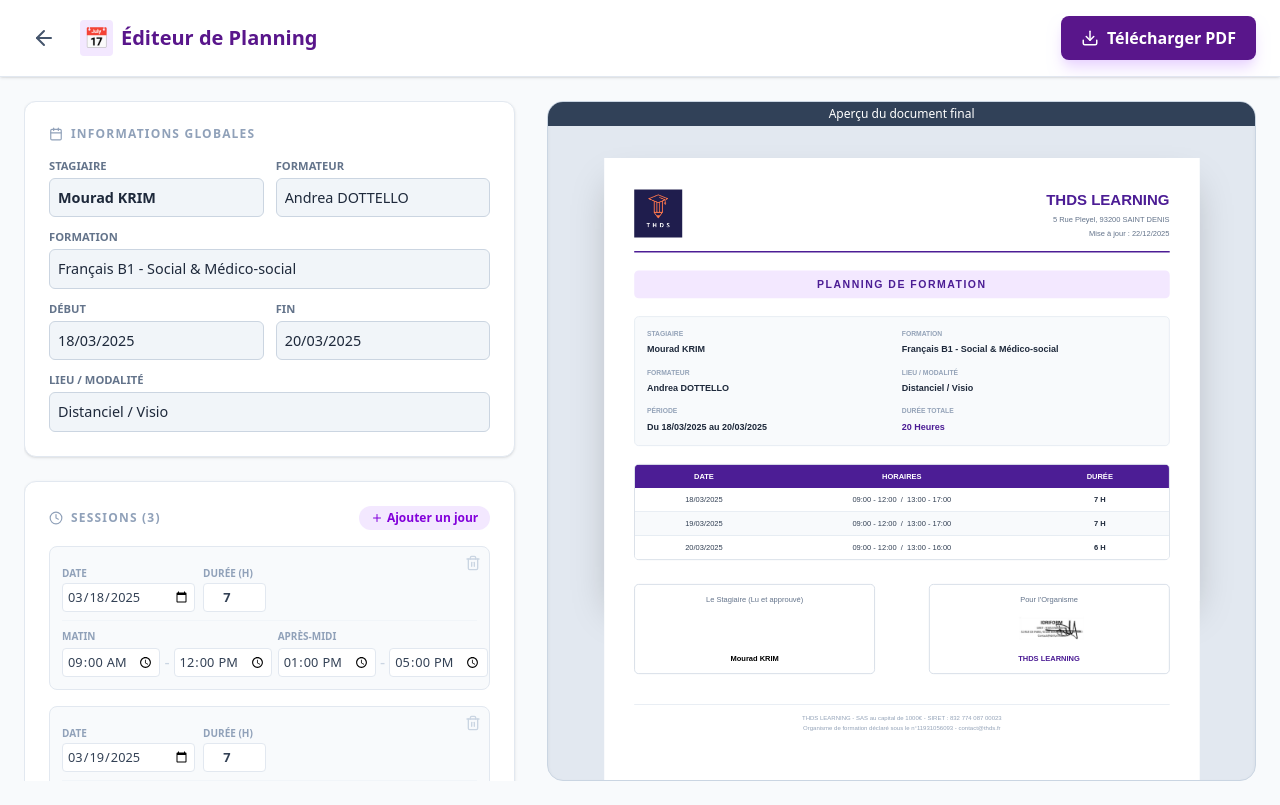
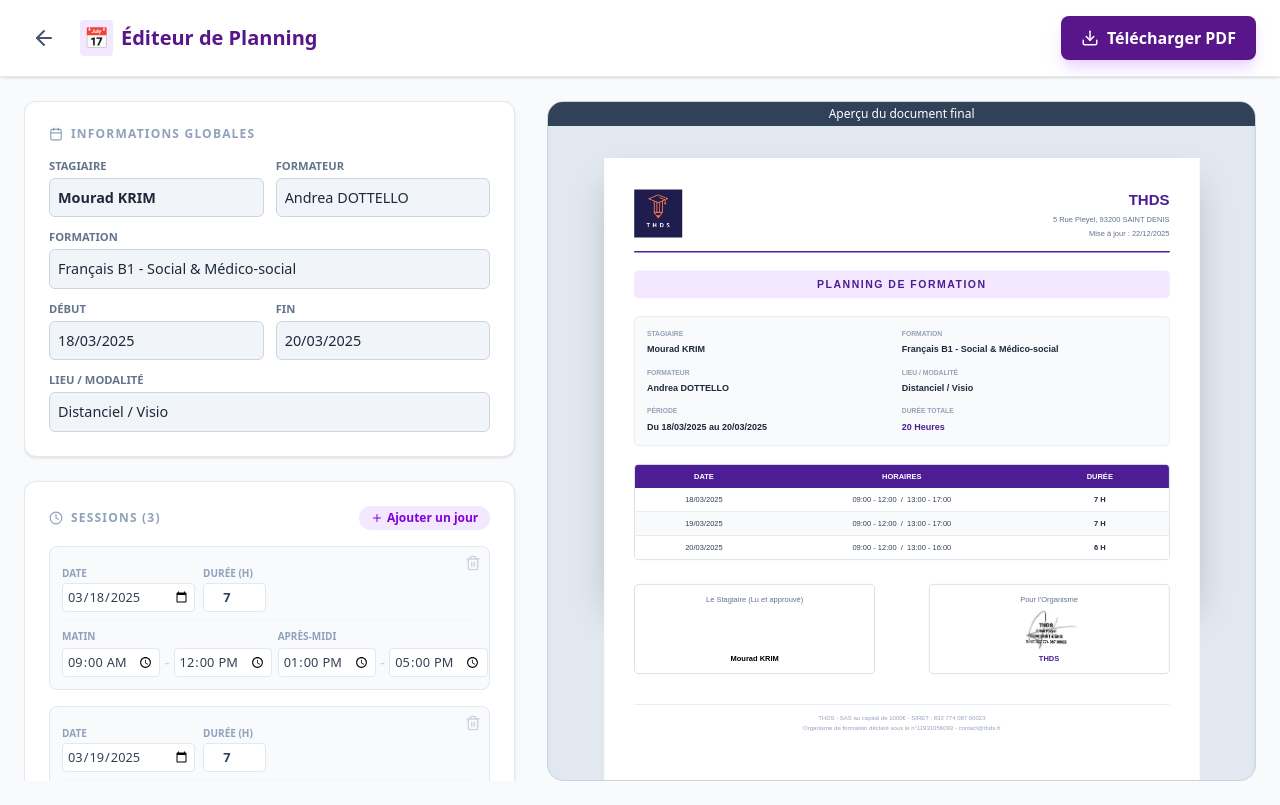
Before and after one commit to younesbennaceur/thds-doc, a React (Vite) app: page /planning in a window 1280 px wide. Built offline with nearby package versions, Linux system fonts and the light colour scheme; what @react-pdf/renderer would draw is missing.

Commit message:
edit content

```diff
--- a/src/pages/Consentement.jsx
+++ b/src/pages/Consentement.jsx
@@ -56,7 +56,7 @@ const ConsentementDocument = ({ data }) => (
       <View style={styles.headerContainer}>
         <Image src="/logo.png" style={styles.logo} />
         <View style={styles.headerInfo}>
-          <Text style={styles.companyName}>THDS LEARNING</Text>
+          <Text style={styles.companyName}>THDS </Text>
           <Text style={styles.companySub}>5 Rue Pleyel, 93200 SAINT DENIS</Text>
           <Text style={styles.companySub}>contact@thds.fr</Text>
         </View>
@@ -83,7 +83,7 @@ const ConsentementDocument = ({ data }) => (
       <View style={styles.linkBox}>
         <Text style={{fontFamily:'Helvetica-Bold', marginBottom:5, color:'#4c1d95'}}>Action requise :</Text>
         <Text>Si vous souhaitez être contacté, merci de cliquer sur le lien ci-dessous :</Text>
-        <Text style={styles.linkText}>https://forms.thds-learning.fr/consentement/{data.nom.toLowerCase()}-{data.prenom.toLowerCase()}</Text>
+        <Text style={styles.linkText}>https://forms.thds.fr/consentement/{data.nom.toLowerCase()}-{data.prenom.toLowerCase()}</Text>
       </View>
 
       <Text style={styles.paragraph}>
@@ -97,12 +97,12 @@ const ConsentementDocument = ({ data }) => (
         <Text style={{marginBottom:10}}>Bien à vous,</Text>
         <Image src="/signature.png" style={styles.sigImage} />
         <Text style={styles.sigName}>La Direction</Text>
-        <Text style={styles.sigRole}>THDS LEARNING</Text>
+        <Text style={styles.sigRole}>THDS </Text>
         <Text style={{fontSize:8, color:'#94a3b8'}}>Tél : 06 09 96 85 95</Text>
       </View>
 
       <View style={styles.footer}>
-        <Text style={styles.footerText}>THDS LEARNING - 5 Rue Pleyel, 93200 SAINT DENIS - SIRET : 832 774 087 00023</Text>
+        <Text style={styles.footerText}>THDS  - 5 Rue Pleyel, 93200 SAINT DENIS - SIRET : 832 774 087 00023</Text>
       </View>
     </Page>
 
@@ -160,7 +160,7 @@ const ConsentementDocument = ({ data }) => (
       </View>
 
       <View style={styles.footer}>
-        <Text style={styles.footerText}>Document généré automatiquement par le système d'information de THDS LEARNING.</Text>
+        <Text style={styles.footerText}>Document généré automatiquement par le système d'information de THDS .</Text>
       </View>
     </Page>
 
--- a/src/pages/Convocation.jsx
+++ b/src/pages/Convocation.jsx
@@ -131,7 +131,7 @@ const ConvocationDocument = ({ data }) => (
       <View style={styles.headerContainer}>
         <Image src="/logo.png" style={styles.logo} />
         <View style={styles.headerInfo}>
-          <Text style={styles.companyName}>THDS LEARNING</Text>
+          <Text style={styles.companyName}>THDS </Text>
           <Text style={styles.companySub}>Organisme de Formation Professionnelle</Text>
           <Text style={styles.companySub}>5 Rue Pleyel, 93200 SAINT DENIS</Text>
           <Text style={styles.companySub}>contact@thds.fr | 06 09 96 85 95</Text>
@@ -162,7 +162,7 @@ const ConvocationDocument = ({ data }) => (
       <View style={{ flexDirection: 'row', gap: 20 }}>
         <View style={{ flex: 1 }}>
           <Text style={styles.sectionTitle}>Informations Pratiques</Text>
-          <Text style={[styles.infoValue, {marginBottom: 5}]}>Le lien de connexion (si distanciel) vous sera transmis par email 24h avant.</Text>
+          <Text style={[styles.infoValue, {marginBottom: 5}]}>Le lien de connexion et mot de passe (si distanciel) vous sera transmis par email 24h avant.</Text>
           <Text style={[styles.infoValue, {marginBottom: 5}]}>Votre planning détaillé vous sera communiqué en amont.</Text>
         </View>
         <View style={{ flex: 1 }}>
@@ -197,7 +197,7 @@ const ConvocationDocument = ({ data }) => (
       <View style={styles.headerContainer}>
         <Image src="/logo.png" style={styles.logo} />
         <View style={styles.headerInfo}>
-          <Text style={styles.companyName}>THDS LEARNING</Text>
+          <Text style={styles.companyName}>THDS </Text>
         </View>
       </View>
 
@@ -212,7 +212,7 @@ const ConvocationDocument = ({ data }) => (
       </View>
 
       <View style={styles.footer}>
-        <Text style={styles.footerText}>THDS LEARNING - 5 Rue Pleyel, 93200 SAINT DENIS</Text>
+        <Text style={styles.footerText}>THDS  - 5 Rue Pleyel, 93200 SAINT DENIS</Text>
         <Text style={styles.footerText}>Tél : 06 09 96 85 95 - Email : contact@thds.fr</Text>
       </View>
     </Page>
@@ -263,7 +263,7 @@ const ConvocationDocument = ({ data }) => (
           <Text style={styles.emailSigName}>{data.contactNom}</Text>
           <Text style={styles.emailSigRole}>Responsable Pédagogique</Text>
           <Image src="/logo.png" style={styles.emailSigLogo} />
-          <Text style={[styles.emailSigContact, {fontFamily: 'Helvetica-Bold', color: '#4c1d95'}]}>THDS LEARNING</Text>
+          <Text style={[styles.emailSigContact, {fontFamily: 'Helvetica-Bold', color: '#4c1d95'}]}>THDS </Text>
           <Text style={styles.emailSigContact}>VOTRE FUTUR, NOTRE SAVOIR</Text>
           <Text style={[styles.emailSigContact, {marginTop: 5}]}>Tél: {data.contactTel}</Text>
           <Text style={styles.emailSigContact}>Email: {data.contactEmail}</Text>
--- a/src/pages/Planning.jsx
+++ b/src/pages/Planning.jsx
@@ -30,7 +30,7 @@ const PlanningTemplate = React.forwardRef(({ data, sessions, totalHeures }, ref)
       <div style={{ display: 'flex', justifyContent: 'space-between', alignItems: 'center', marginBottom: '24px', borderBottom: `2px solid ${c.purple}`, paddingBottom: '16px' }}>
         <img src="/logo.png" alt="Logo" style={{ width: '64px', height: 'auto', objectFit: 'contain' }} />
         <div style={{ textAlign: 'right' }}>
-          <h1 style={{ fontSize: '20px', fontWeight: 'bold', color: c.purple, textTransform: 'uppercase', margin: 0 }}>THDS LEARNING</h1>
+          <h1 style={{ fontSize: '20px', fontWeight: 'bold', color: c.purple, textTransform: 'uppercase', margin: 0 }}>THDS </h1>
           <p style={{ fontSize: '10px', color: c.textLight, margin: '4px 0 0 0' }}>5 Rue Pleyel, 93200 SAINT DENIS</p>
           <p style={{ fontSize: '10px', color: c.textLight, margin: '4px 0 0 0' }}>Mise à jour : {new Date().toLocaleDateString('fr-FR')}</p>
         </div>
@@ -116,13 +116,13 @@ const PlanningTemplate = React.forwardRef(({ data, sessions, totalHeures }, ref)
         <div style={{ width: '45%', border: `1px solid ${c.border}`, borderRadius: '6px', height: '120px', padding: '12px', display: 'flex', flexDirection: 'column', justifyContent: 'space-between', alignItems: 'center' }}>
           <p style={{ fontSize: '10px', color: c.textLight, textAlign: 'center', margin: 0 }}>Pour l'Organisme</p>
           <img src="/signature.png" alt="Signature" style={{ width: '100px', height: 'auto', objectFit: 'contain' }} />
-          <p style={{ fontSize: '10px', color: c.purple, fontWeight: 'bold', margin: 0 }}>THDS LEARNING</p>
+          <p style={{ fontSize: '10px', color: c.purple, fontWeight: 'bold', margin: 0 }}>THDS </p>
         </div>
       </div>
 
       {/* FOOTER */}
       <div style={{ borderTop: `1px solid ${c.borderLight}`, paddingTop: '12px', textAlign: 'center' }}>
-        <p style={{ fontSize: '8px', color: c.textLighter, margin: '0 0 2px 0' }}>THDS LEARNING - SAS au capital de 1000€ - SIRET : 832 774 087 00023</p>
+        <p style={{ fontSize: '8px', color: c.textLighter, margin: '0 0 2px 0' }}>THDS  - SAS au capital de 1000€ - SIRET : 832 774 087 00023</p>
         <p style={{ fontSize: '8px', color: c.textLighter, margin: 0 }}>Organisme de formation déclaré sous le n°11931056093 - contact@thds.fr</p>
       </div>
     </div>
```
Also changed, not shown: public/signature.png.
